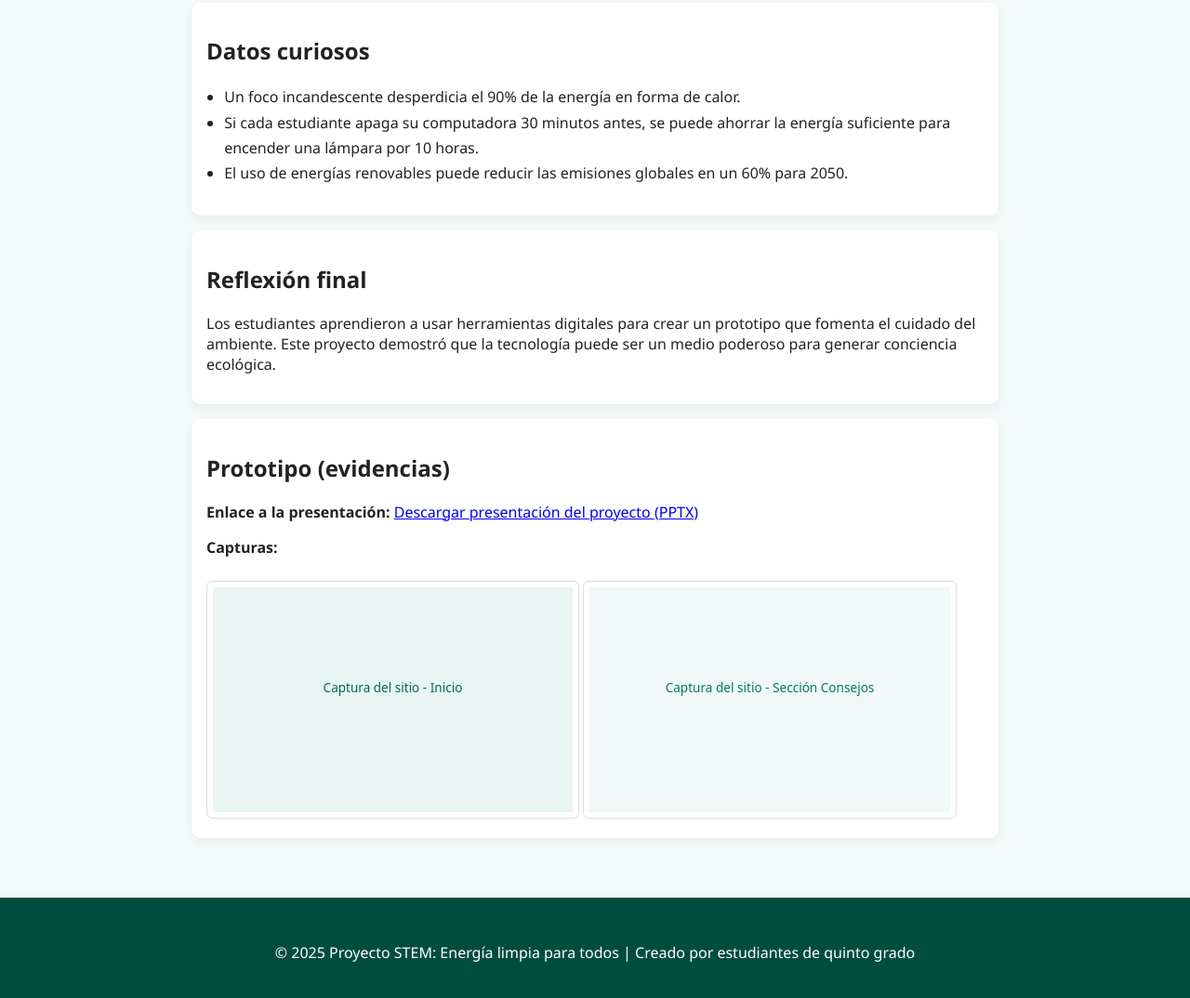
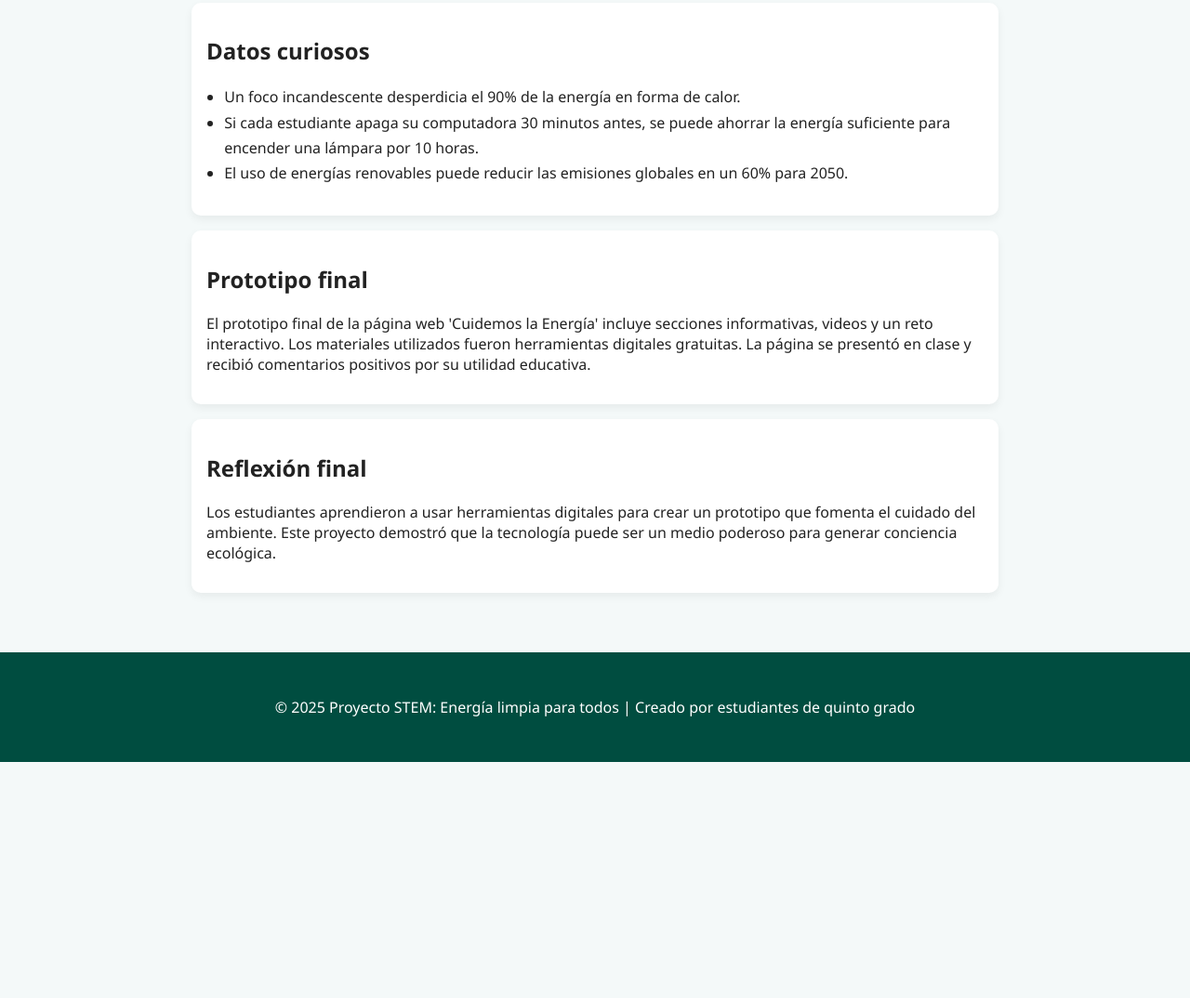
Before and after one commit to Maestrourbana14/Cuidemos_Energia_Sitio, a plain HTML site: page index.html in a window 1280 px wide. Shown: the part 894-1968 px from the top of the page at 93% size. After the commit the page ends 1714 px from the top, so only its background shows below. Drawn offline with Linux system fonts and the light colour scheme.

Commit message:
Add files via upload

```diff
--- a/index.html
+++ b/index.html
@@ -47,16 +47,13 @@
     </section>
 
     <section class="card">
-      <h2>Reflexión final</h2>
-      <p>Los estudiantes aprendieron a usar herramientas digitales para crear un prototipo que fomenta el cuidado del ambiente. Este proyecto demostró que la tecnología puede ser un medio poderoso para generar conciencia ecológica.</p>
+      <h2>Prototipo final</h2>
+      <p>El prototipo final de la página web 'Cuidemos la Energía' incluye secciones informativas, videos y un reto interactivo. Los materiales utilizados fueron herramientas digitales gratuitas. La página se presentó en clase y recibió comentarios positivos por su utilidad educativa.</p>
     </section>
 
     <section class="card">
-      <h2>Prototipo (evidencias)</h2>
-      <p><strong>Enlace a la presentación:</strong> <a href="Proyecto_STEM_Energia_Limpia_Plantilla_Completada.pptx" download>Descargar presentación del proyecto (PPTX)</a></p>
-      <p><strong>Capturas:</strong></p>
-      <img src="assets/preview1.svg" alt="Captura 1" class="preview">
-      <img src="assets/preview2.svg" alt="Captura 2" class="preview">
+      <h2>Reflexión final</h2>
+      <p>Los estudiantes aprendieron a usar herramientas digitales para crear un prototipo que fomenta el cuidado del ambiente. Este proyecto demostró que la tecnología puede ser un medio poderoso para generar conciencia ecológica.</p>
     </section>
   </main>
 
--- a/styles.css
+++ b/styles.css
@@ -8,4 +8,3 @@ body{margin:0;background:#f4f9f9;color:#222;}
 .highlight{background:#e0f2f1;padding:0.6rem;border-left:4px solid #00796b;border-radius:4px;margin-top:0.6rem;display:inline-block;}
 ul{line-height:1.7;padding-left:1.2rem;}
 .site-footer{background:#004d40;color:#fff;padding:1rem;text-align:center;margin-top:2rem;}
-.preview{width:48%;height:auto;margin-top:0.6rem;border-radius:6px;border:1px solid #ddd;padding:6px;background:#fff;}
```
